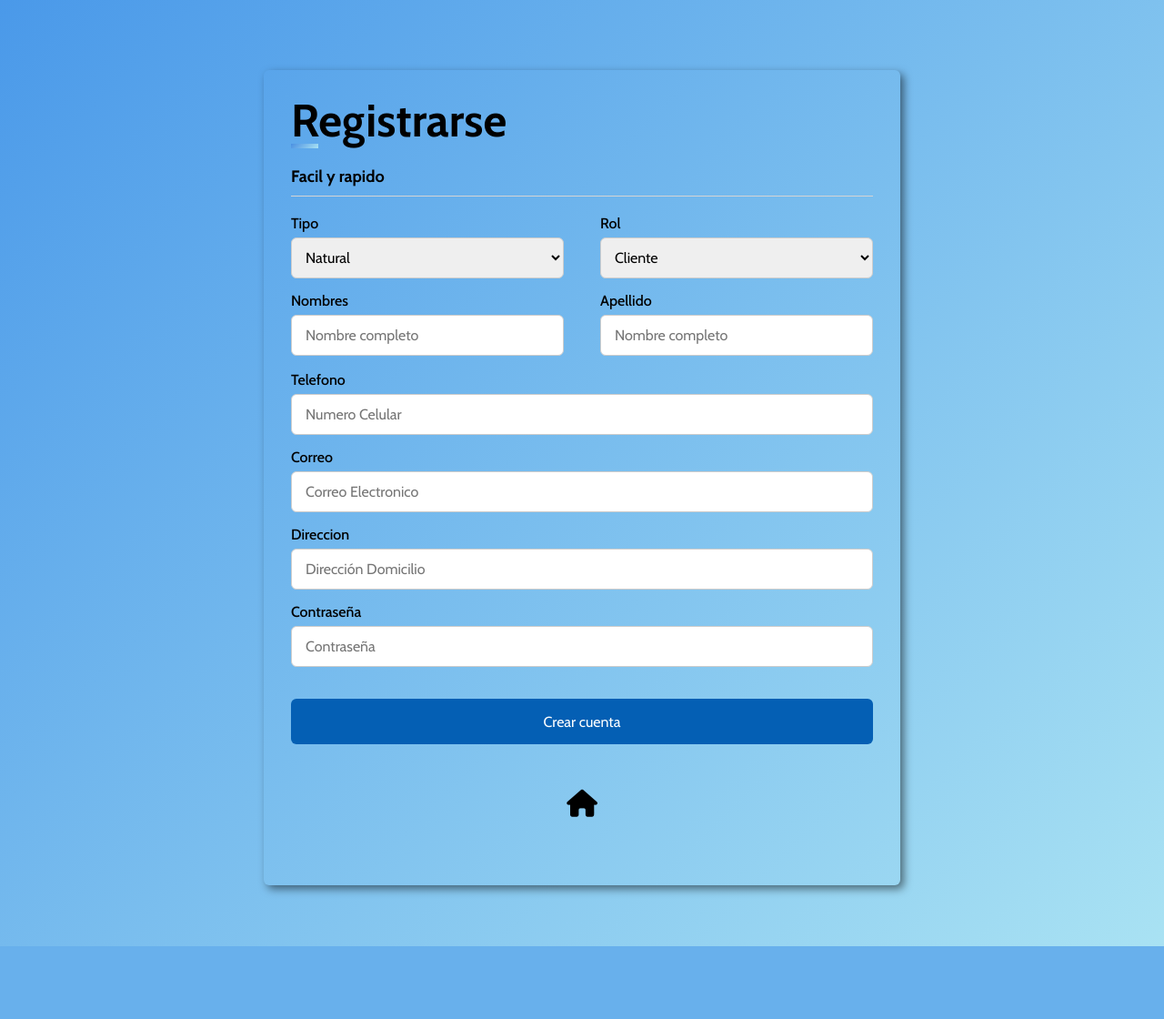
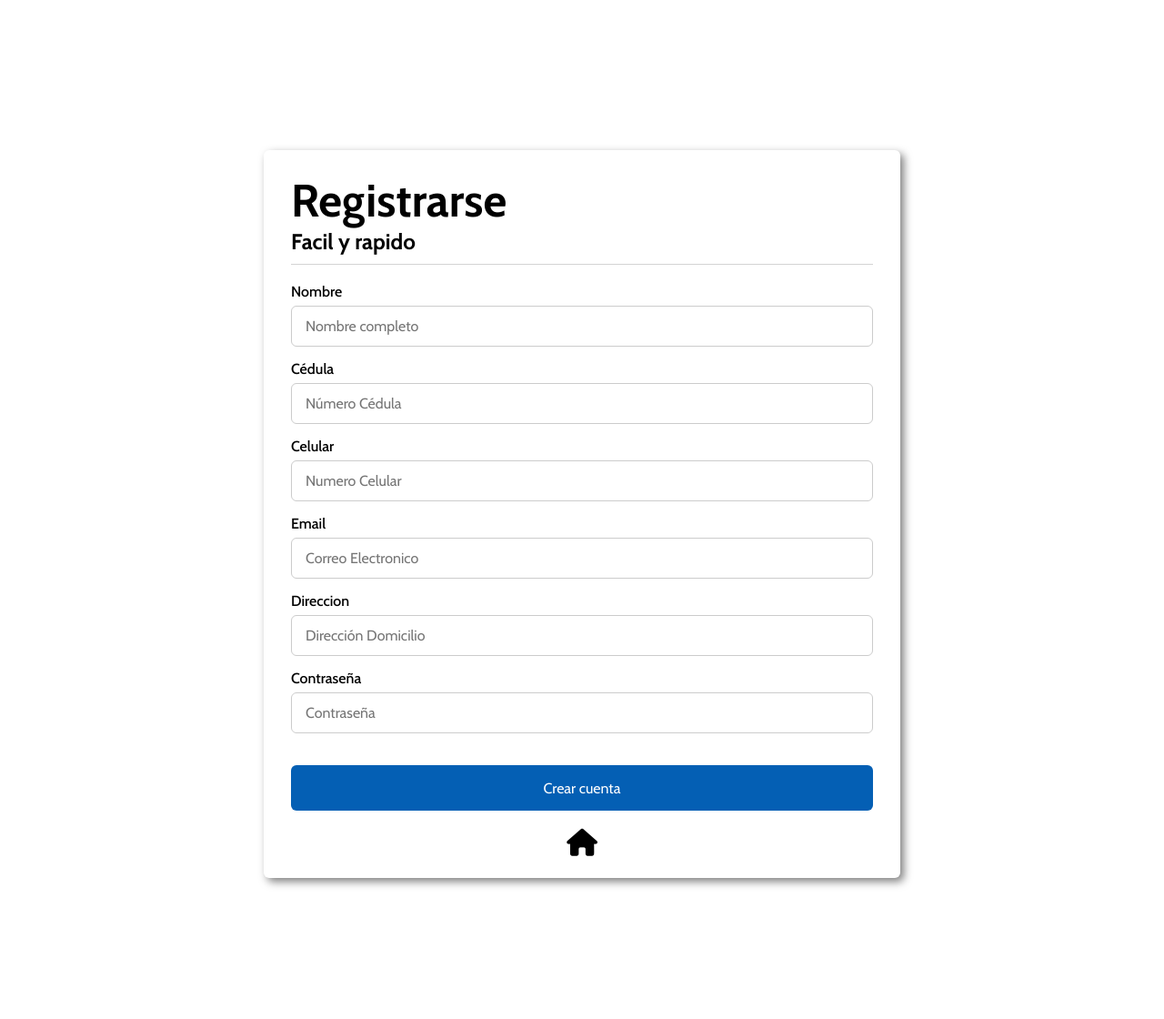
Before and after one commit to RauloCR/SENA-Develepers-Project, a PHP site: page /LogCreate/Registro.html in a window 1280 px wide. Shown: the whole page at 91% size. Before the commit the page ends 1040 px from the top, so only its background shows below. Run offline with PHP 8.4, Linux system fonts and the light colour scheme; some libraries are stand-ins or nearby versions.

Commit message:
updated 18/02/2024

```diff
--- a/LogCreate/Registro.html
+++ b/LogCreate/Registro.html
@@ -1,97 +1,71 @@
 <!DOCTYPE html>
 <html lang="en">
+
 <head>
     <meta charset="UTF-8">
     <meta name="viewport" content="width=device-width, initial-scale=1.0">
     <title>Crear Cuenta</title>
     <link rel="stylesheet" href="./StylePanel.css">
+    <link rel="icon" href="/images/logo PNG.png">
     <script src="https://kit.fontawesome.com/a66f4a03a0.js" crossorigin="anonymous"></script>
 </head>
+
 <body>
     <div class="container-principal">
         <div class="container5">
             <div class="title">
                 <h1>Registrarse</h1>
-
             </div>
             <div class="title-two">
                 <h2>Facil y rapido</h2>
             </div>
             <div class="line-two"></div>
 
-
             <form action="#">
-                <div class="user-details">
-                    <div class="input-box">
-                        <span class="details">Tipo</span>
-                        <div class="combo-box-two">
-                            <!-- Combo box con dos columnas -->
-                            <select>
-                            <!-- Opción 1 -->
-                            <option value="opcion1">Natural</option>
-                            <!-- Opción 2 -->
-                            <option value="opcion2">Juridico</option>
-                            </select>
-                        </div>
-                    </div>
-
-                    <div class="input-box">
-                        <span class="details">Rol</span>
-                        <div class="combo-box-two">
-                            <!-- Combo box con dos columnas -->
-                            <select>
-                            <!-- Opción 1 -->
-                            <option value="opcion1">Cliente</option>
-                            <!-- Opción 2 -->
-                            <option value="opcion2">Administrador</option>
-                            </select>
-                        </div>
-                    </div>
-
-                    <div class="input-box">
-                        <span class="details">Nombres</span>
+                <div class="user-details2">
+                    <div class="input-box2">
+                        <span class="details2">Nombre</span>
                         <input type="text" placeholder="Nombre completo" required>
                     </div>
 
-                    <div class="input-box">
-                        <span class="details">Apellido</span>
-                        <input type="text" placeholder="Nombre completo" required>
+                    <div class="input-box2">
+                        <span class="details2">Cédula</span>
+                        <input type="text" placeholder="Número Cédula" required>
                     </div>
 
-                </div>
-                <div class="user-details2">
                     <div class="input-box2">
-                        <span class="details2">Telefono</span>
+                        <span class="details2">Celular</span>
                         <input type="text" placeholder="Numero Celular" required>
                     </div>
+
                     <div class="input-box2">
-                        <span class="details2">Correo</span>
+                        <span class="details2">Email</span>
                         <input type="text" placeholder="Correo Electronico" required>
                     </div>
+
                     <div class="input-box2">
                         <span class="details2">Direccion</span>
                         <input type="text" placeholder="Dirección Domicilio" required>
                     </div>
+
                     <div class="input-box2">
                         <span class="details2">Contraseña</span>
                         <input type="text" placeholder="Contraseña" required>
                     </div>
                 </div>
+
                 <div class="field button-field field3">
                     <button class="links"><a href="../Index.html">Crear cuenta</a></button>
                 </div>
-
             </form>
 
             <div class="remove-options">
                 <div class="button-home">
-                    <a href="/SENA-Develeper-s-Project/Index.html"><i class="fa-solid fa-house" ></i></a>
+                    <a href="/Index.html"><i class="fa-solid fa-house"></i></a>
                 </div>
             </div>
 
         </div>
+</body>
 
-
-
-</body>
 </html>
--- a/LogCreate/StylePanel.css
+++ b/LogCreate/StylePanel.css
@@ -54,7 +54,7 @@ form .field {
     border-bottom-width: 2px;
 }
 
-/* Estilos para LOGINC.HTML */
+/*----- Estilos para LOGINC.HTML -----*/
 
 .container {
     height: 100vh;
@@ -62,7 +62,6 @@ form .field {
     display: flex;
     align-items: center;
     justify-content: center;
-    background-color: var(--color-fondo);
 }
 
 .form-content-prim {
@@ -257,11 +256,6 @@ form h3 {
     font-size: 30px;
 }
 
-.button-home i {
-    color: #000;
-    padding: 50px 50px;
-}
-
 /* Estilo para combo-box de RESTABLECEC.HTML */
 
 .combo-box select {
@@ -276,62 +270,54 @@ form h3 {
   outline: none;
 }
 
+/*----- Estilos para REGISTRO.HTML -----*/
 
-
-
-
-/* Estilos registro */
-
-.container-principal{
+.container-principal {
     padding-top: 10px;
     display: flex;
-    height: 130vh;
+    height: 140vh;
     justify-content: center;
     align-items: center;
-    background: linear-gradient(135deg, #4a99e9, #A9E2F3);
 }
 
-.container5{
+.container5 {
+    height: 800px;
     max-width: 700px;
     width: 100%;
-    background: linear-gradient(135deg, #A9E2F3);
     box-shadow: 4px 4px 10px rgba(0, 0, 0, 0.5);
     padding: 25px 30px;
     border-radius: 6px;
     overflow: hidden;
-
 }
 
-
-.container5 .title{
+.container5 .title {
     font-size: 25px;
     font-weight: 500;
     position: relative;
 }
-.container5 .title::before{
-    content: '';
-    position: absolute;
-    left: 0;
-    bottom: 0;
-    height: 5px;
-    width: 30px;
-    background: linear-gradient(135deg, #4a90e2, #A9E2F3);
+
+.line-two{
+    position: relative;
+    height: 1px;
+    width: 100%;
+    background-color: #d4d4d4;
+    margin: 10px 0;
 }
 
-.container5 form .user-details{
+.container5 form .user-details2 {
     display: flex;
     flex-wrap: wrap;
     justify-content: space-between;
-    margin: 20px 0 12px 0;
+    margin: -10px 0 12px 0;
+    padding-top: 20px;
 }
 
-form .user-details .input-box{
+form .user-details2 .input-box2 {
     margin-bottom: 15px;
-
-    width: calc(100% / 2 - 20px);
+    width: calc(100%);
 }
 
-.user-details .input-box input{
+.user-details2 .input-box2 input {
     height: 45px;
     width: 100%;
     outline: none;
@@ -343,97 +329,18 @@ form .user-details .input-box{
     transition: all 0.3s ease;
 }
 
-.user-details .input-box .details{
-    display: block;
-    font-weight: 500;
-    margin-bottom: 6px;
-}
-
-.user-details .input-box input:focus,
-.user-details .input-box input:valid{
-    border-color: #4a90e2;
-}
-
-
-
-/* Estilos registro */
-
-.container5 form .user-details2{
-    display: flex;
-    flex-wrap: wrap;
-    justify-content: space-between;
-    margin: -10px 0 12px 0;
-
-}
-
-form .user-details2 .input-box2{
-    margin-bottom: 15px;
-    width: calc(100%);
-}
-
-.user-details2 .input-box2 input{
-    height: 45px;
-    width: 100%;
-    outline: none;
-    border-radius: 6px;
-    border: 1px solid #ccc;
-    padding-left: 15px;
-    font-size: 16px;
-    border-bottom-width: 1.5px;
-    transition: all 0.3s ease;
-}
-
-.user-details2 .input-box2 .details2{
+.user-details2 .input-box2 .details2 {
     display: block;
     font-weight: 500;
     margin-bottom: 6px;
 }
 
 .user-details2 .input-box2 input:focus,
-.user-details2 .input-box2 input:valid{
+.user-details2 .input-box2 input:valid {
     border-color: #4a90e2;
 }
 
-.title-two{
-    margin: 20px 0 0 0;
-    font-size: 12px;
+.button-home i {
+    color: #000;
+    padding: 20px;
 }
-
-.line-two{
-    position: relative;
-    height: 1px;
-    width: 100%;
-    background-color: #d4d4d4;
-    margin: 10px 0;
-}
-
-
-
-
-   /* Estilo para el contenedor del combo box */
-   .combo-box-two {
-    width: 100%;
-    position: relative;
-
-  }
-
-  /* Estilo para la lista desplegable */
-  .combo-box-two select {
-    width: 100%;
-    padding: 11px;
-    font-size: 16px;
-    border: 1px solid #ccc;
-    border-radius: 6px;
-    box-sizing: border-box;
-    cursor: pointer;
-    outline: none;
-  }
-
-
-  .pass{
-    color: #fff;
-  }
-
-  .pass:hover{
-    text-decoration: none;
-  }
```
Also changed, not shown: 1 other file.
